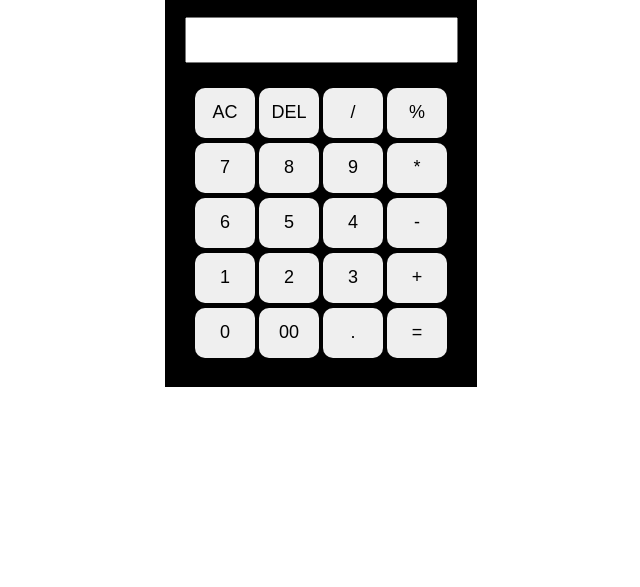
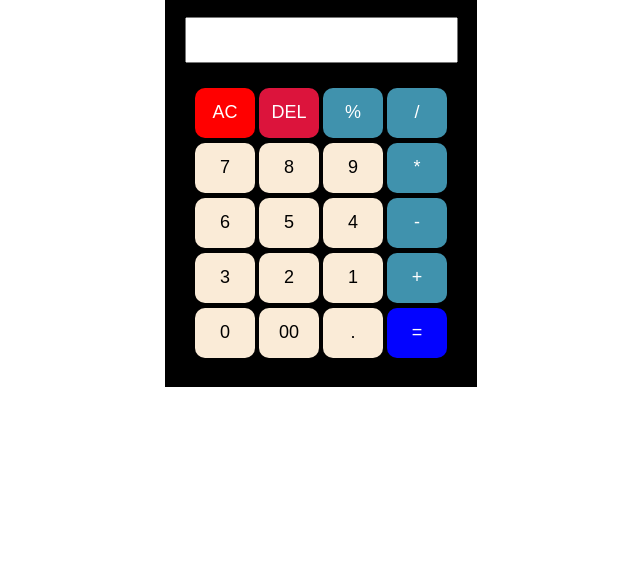
Before and after one commit to BatoolAmina/Calculator-html-, a plain HTML site: page index.html in a window 1280 px wide. Shown: the part 213-800 px from the top of the page, without its empty margins (319-959 px from the left). Drawn offline with Linux system fonts and the light colour scheme.

Commit message:
Update index.html

```diff
--- a/index.html
+++ b/index.html
@@ -9,41 +9,41 @@
 <body>
 
     <div class="Calculator">
-        <h1>My Calculator....</h1>
+        <h1>Calculator</h1>
         <div>
-      <input type="text" id="input">
+      <input type="text" id="result">
       </div>
       <div class="container">
         <div>
-            <button>AC</button>
-            <button>DEL</button>
-            <button class="operators">/</button>
-            <button class="operators">%</button>
+            <button class="red" onclick="clearResult()">AC</button>
+            <button class="del" onclick="backspace()">DEL</button>
+            <button class="primary" onclick="appendToResult('%')">%</button>
+            <button class="primary" onclick="appendToResult('/')">/</button>
         </div>
         <div>
-            <button>7</button>
-            <button>8</button>
-            <button>9</button>
-            <button class="operators">*</button>
+            <button class="light" onclick="appendToResult('7')">7</button>
+            <button class="light" onclick="appendToResult('8')">8</button>
+            <button class="light" onclick="appendToResult('9')">9</button>
+            <button class="primary" onclick="appendToResult('*')">*</button>
         </div>
         <div>
-            <button>6</button>
-            <button>5</button>
-            <button>4</button>
-            <button class="operators">-</button>
+            <button class="light" onclick="appendToResult('6')">6</button>
+            <button class="light" onclick="appendToResult('5')">5</button>
+            <button class="light" onclick="appendToResult('4')">4</button>
+            <button class="primary" onclick="appendToResult('-')">-</button>
         </div>
         <div>
-            <button>1</button>
-            <button>2</button>
-            <button>3</button>
-            <button class="operators">+</button>
+            <button class="light" onclick="appendToResult('3')">3</button>
+            <button class="light" onclick="appendToResult('2')">2</button>
+            <button class="light" onclick="appendToResult('1')">1</button>
+            <button class="primary" onclick="appendToResult('+')">+</button>
         </div>
         <div>
 
-            <button>0</button>
-            <button>00</button>
-            <button>.</button>
-            <button class="Equals">=</button>
+            <button class="light" onclick="appendToResult('0')">0</button>
+            <button class="light" onclick="appendToResult('00')">00</button>
+            <button class="light" onclick="appendToResult('.')">.</button>
+            <button class="equal" onclick="calculate()">=</button>
         </div>
     </div>
 </div>
```
